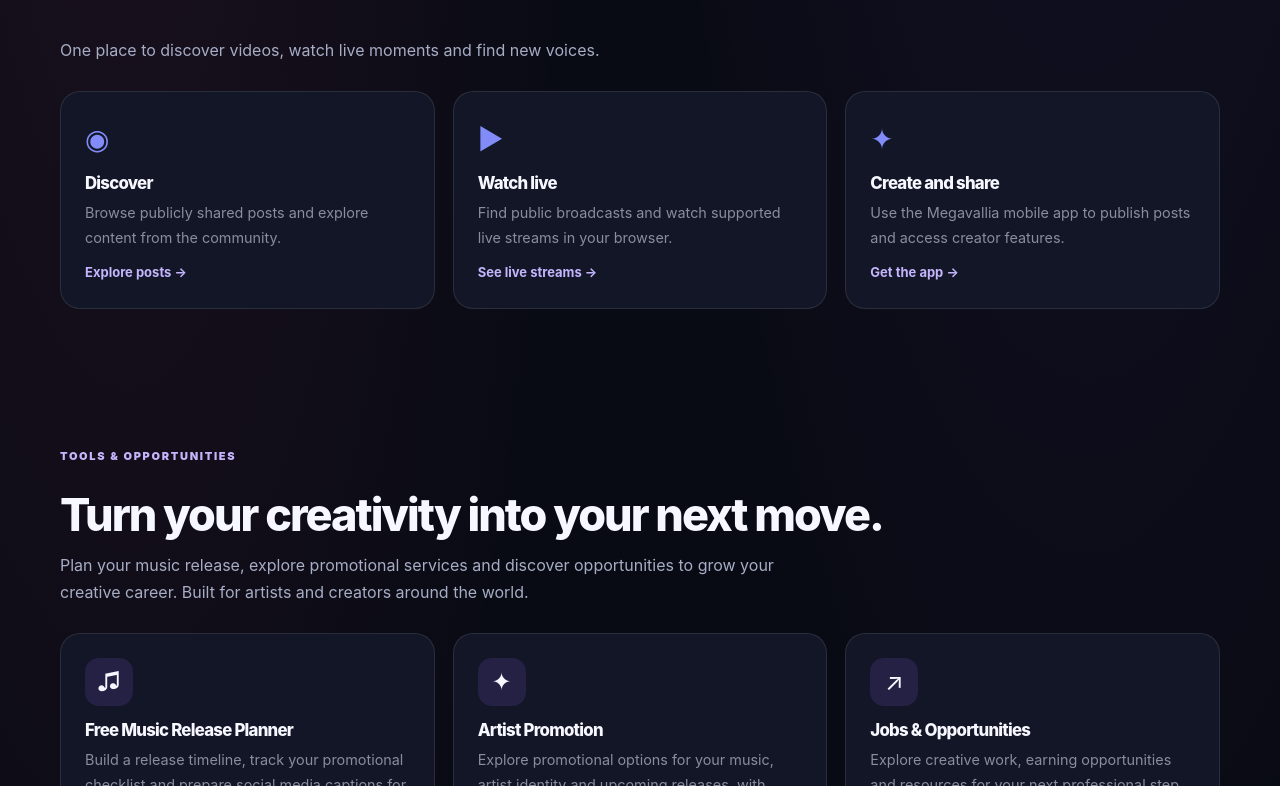
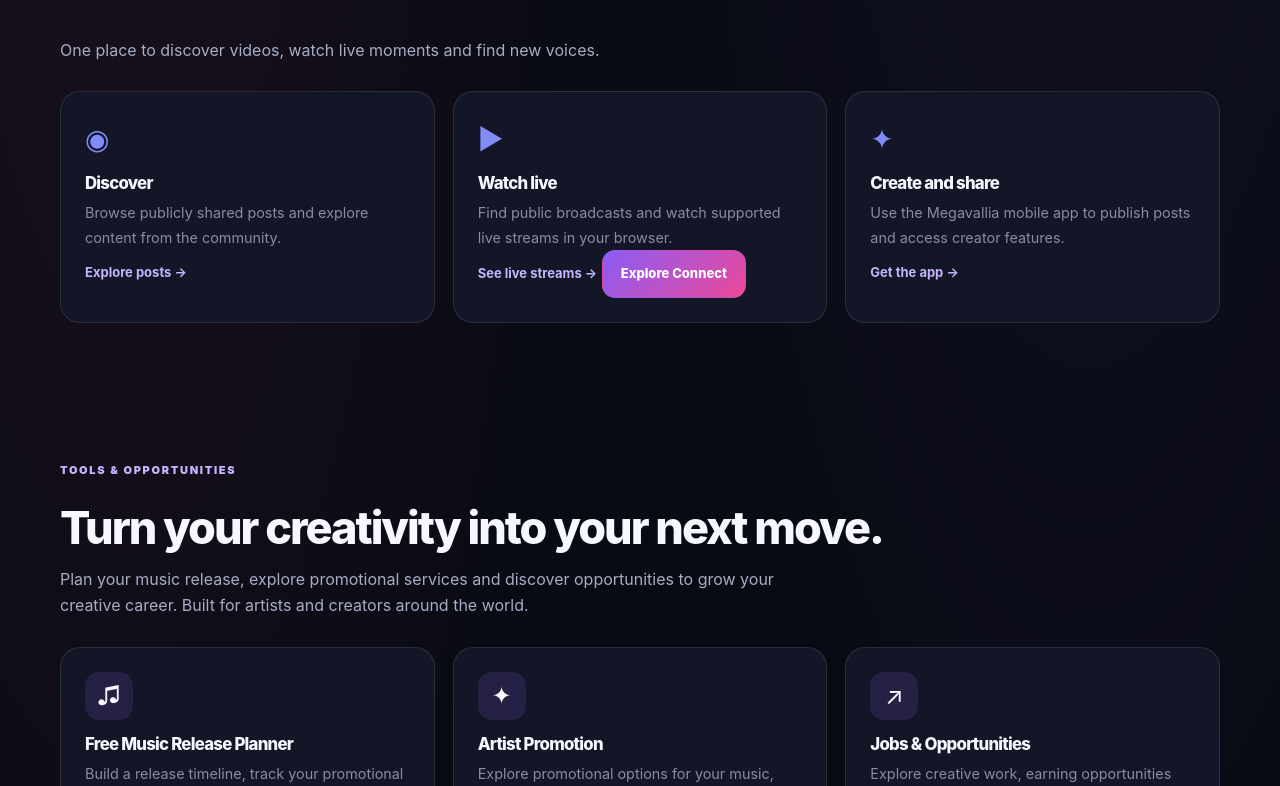
Before and after one commit to nitrolikegamer-dotcom/megavallia-website, a plain HTML site: page index.html in a window 1280 px wide. Shown: the part 1712-2498 px from the top of the page. Drawn offline with nearby package versions, Linux system fonts and the light colour scheme; no server answers.

Commit message:
Add 'Connect' link to navigation and section

```diff
--- a/index.html
+++ b/index.html
@@ -952,6 +952,7 @@
     <nav aria-label="Main navigation">
       <a href="#discover">Discover</a>
       <a href="#live">Live</a>
+      <a href="connect.html">Connect</a>
       <a href="#creators">Creators</a>
       <a href="#features">Features</a>
       <a href="#creator-resources">Resources</a>
@@ -1150,6 +1151,9 @@
               Find public broadcasts and watch supported live streams in your browser.
             </p>
             <a class="section-link" href="#live">See live streams →</a>
+            <a href="connect.html" class="btn btn-primary">
+  Explore Connect
+            </a>
           </article>
 
           <article>
```
